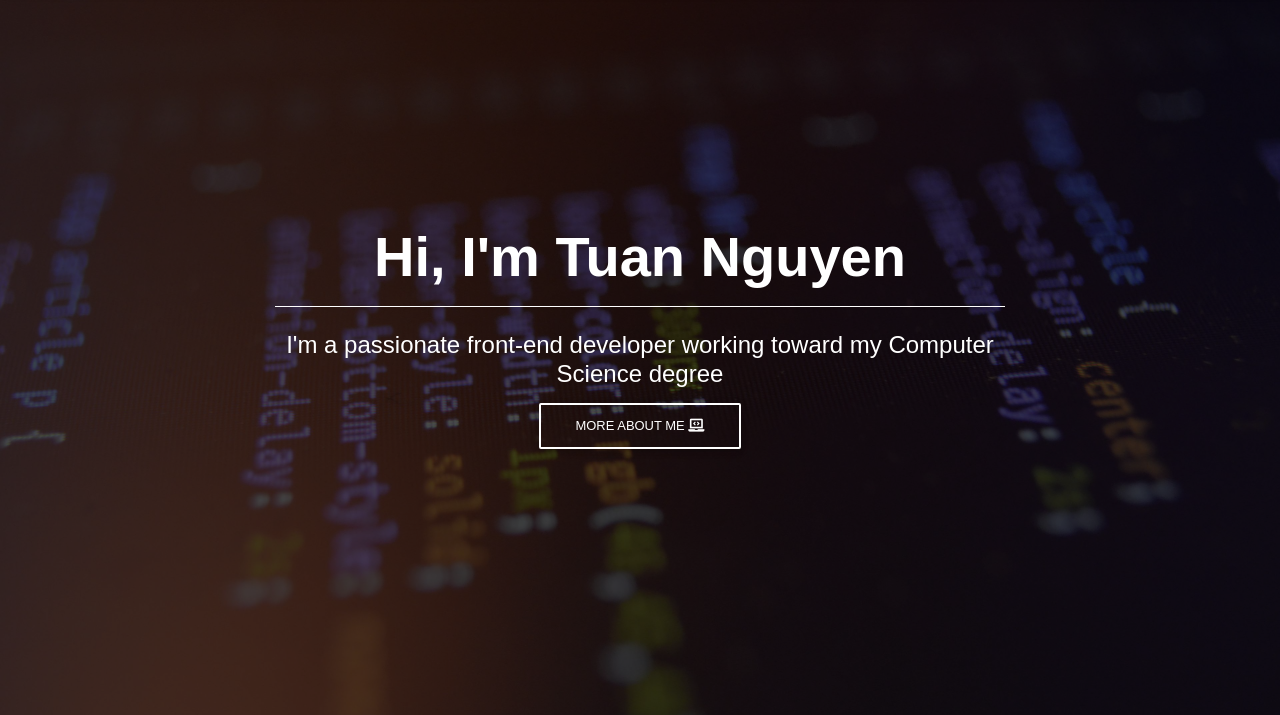
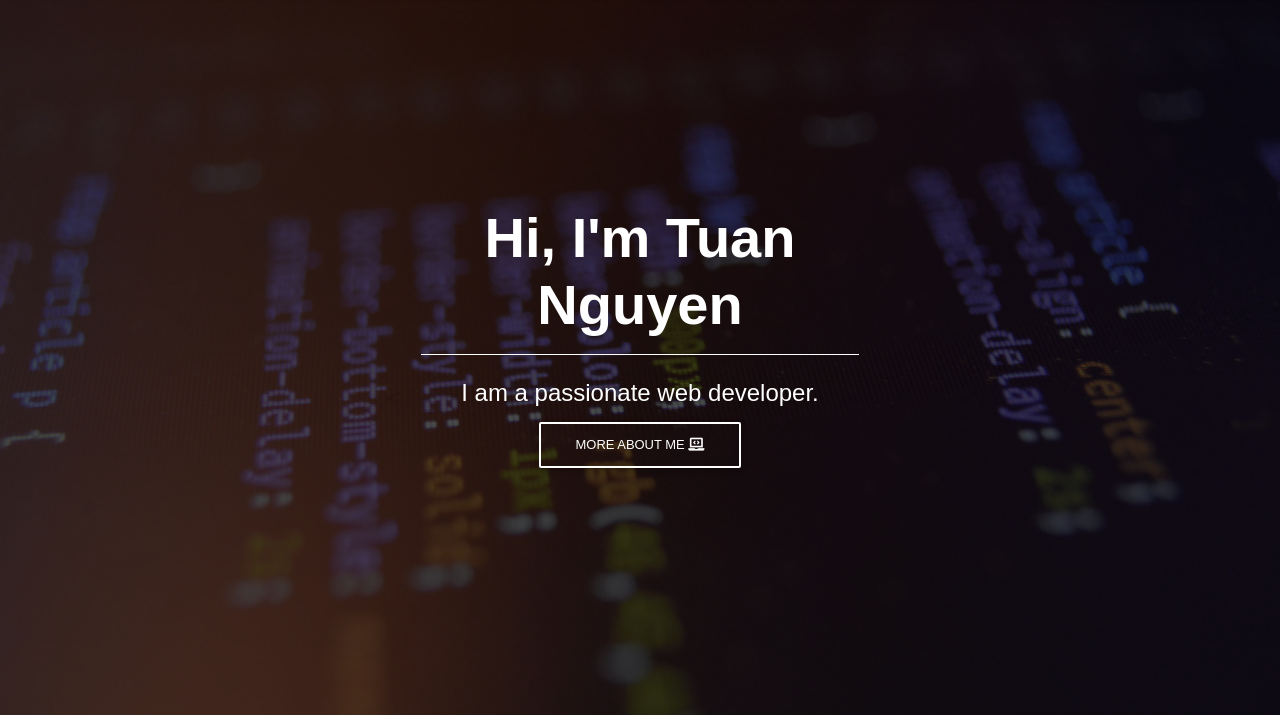
Before and after one commit to tuannguyen21/tuannguyen21.github.io, a plain HTML site: page index.html in a window 1280 px wide. Shown: the part 85-800 px from the top of the page. Drawn offline with Linux system fonts and the light colour scheme.

Commit message:
Detail fix

```diff
--- a/index.html
+++ b/index.html
@@ -127,7 +127,7 @@
               <hr class="hr-light">
 
               <!-- Description -->
-              <h4 class="white-text mt-4">I'm a passionate front-end developer working toward my Computer Science degree
+              <h4 class="white-text mt-4">I am a passionate web developer.
               </h4>
 
               <a href="#about">
```
